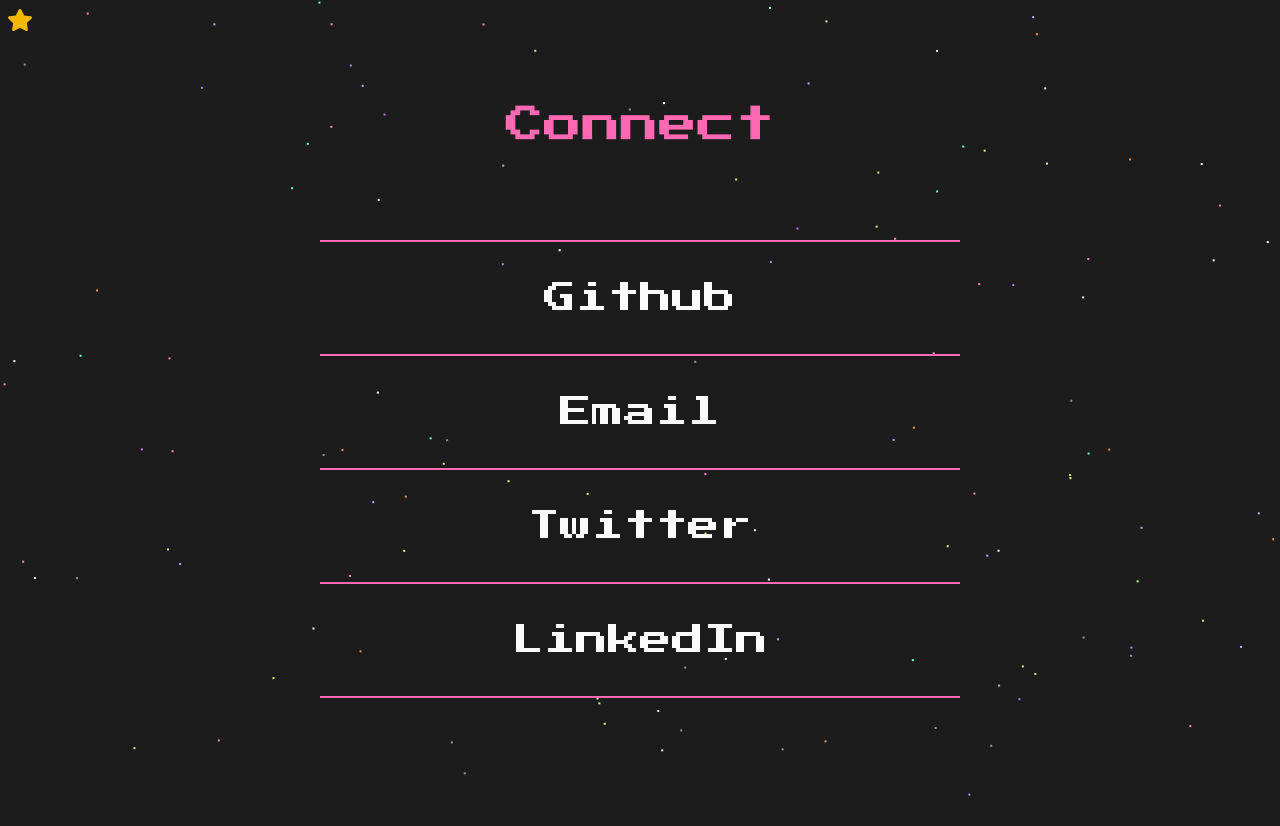
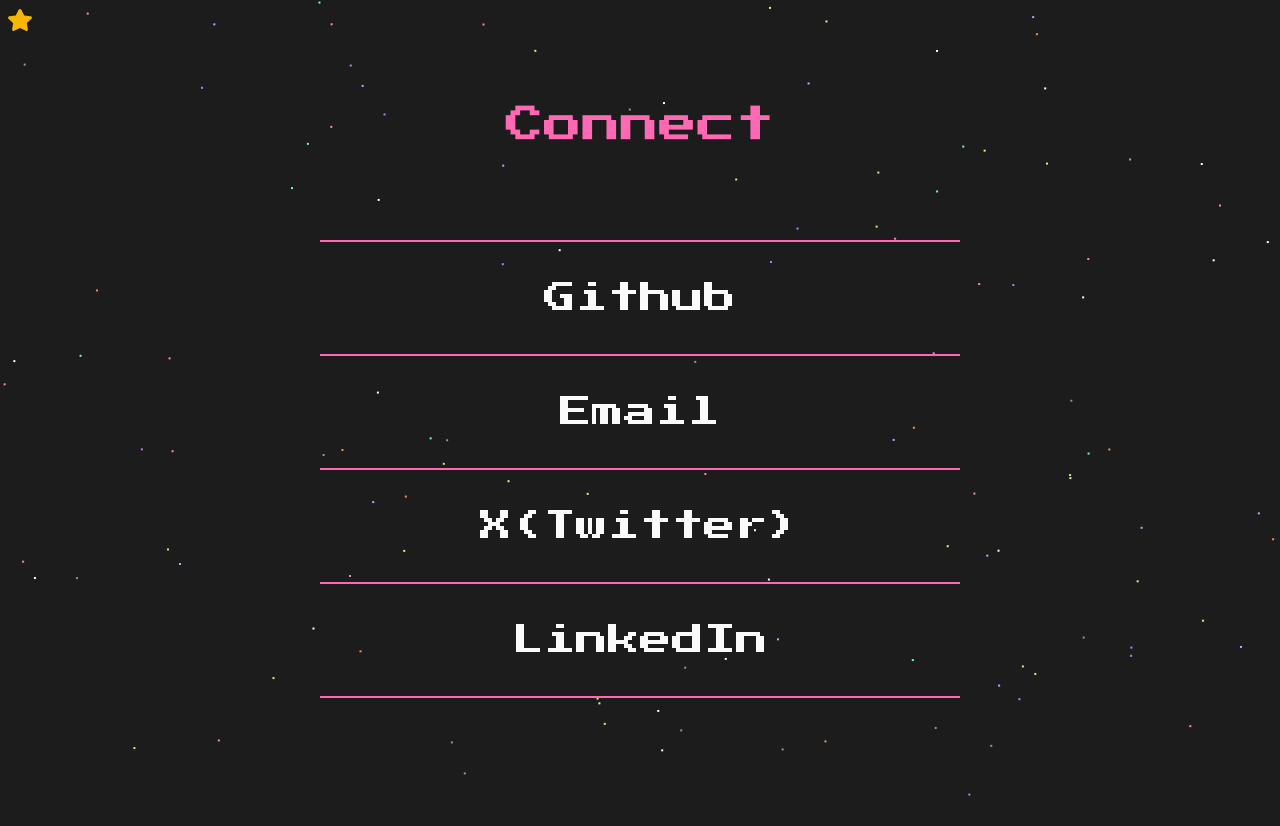
Before and after one commit to 0xwonj/website, a SvelteKit app: page /connect in a window 1280 px wide. Built offline with nearby package versions, Linux system fonts and the light colour scheme.

Commit message:
fix: Fix typo

```diff
--- a/src/routes/connect/+page.svelte
+++ b/src/routes/connect/+page.svelte
@@ -25,14 +25,14 @@
         </li>
         <hr />
         <li>
-            <a href="https://twitter.com/0xwonj" class="link">
-                Twitter
+            <a href="https://x.com/0xwonj" class="link">
+                X(Twitter)
                 <span class="tooltip">0xwonj</span>
             </a>
         </li>
         <hr />
         <li>
-            <a href="https://linkedin.com/wonj" class="link">
+            <a href="https://www.linkedin.com/in/wonj/" class="link">
                 LinkedIn
             </a>
         </li>
```
